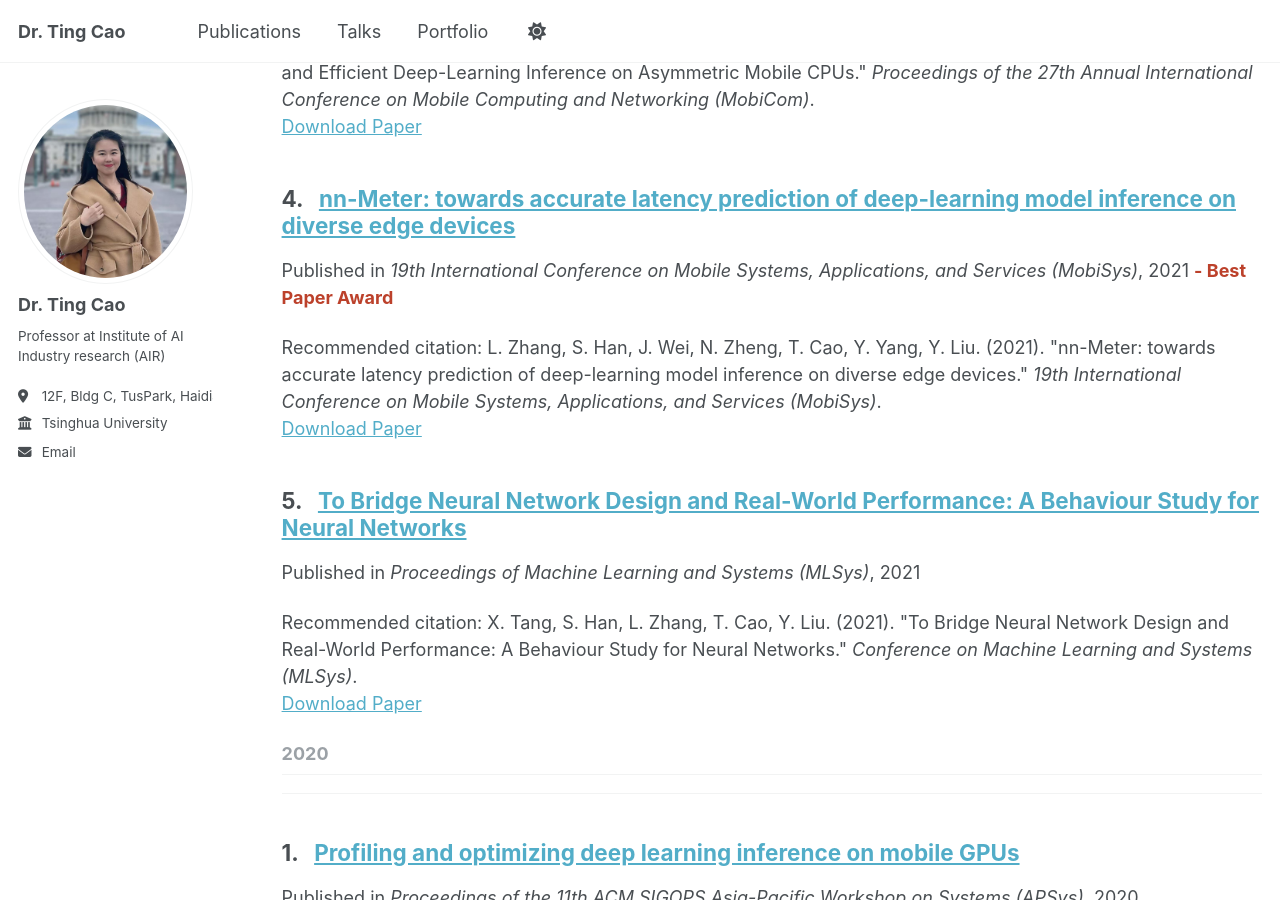
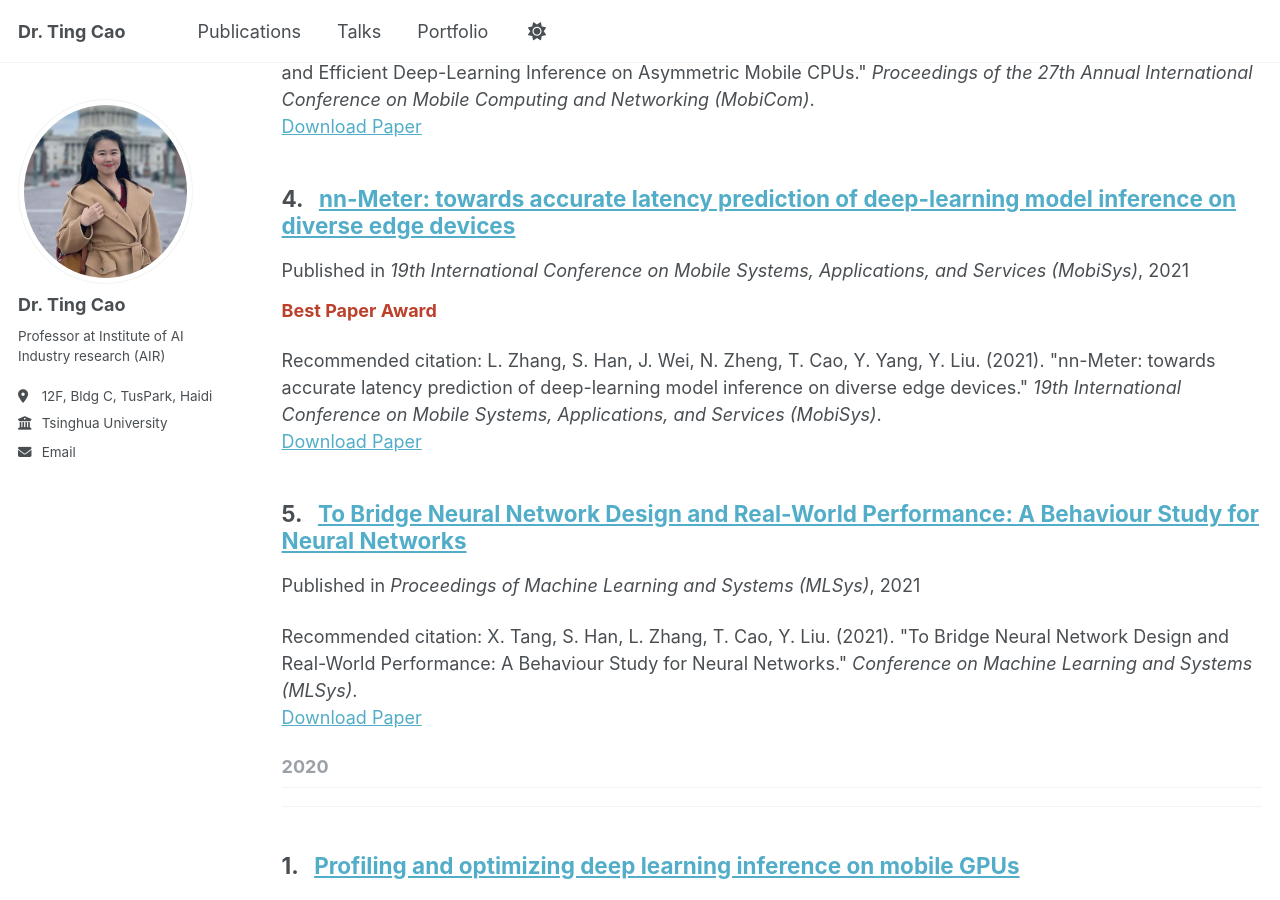
Before and after one commit to tingcao952/tingcao952.github.io, a Jekyll site: the page built from _pages/publications.html, in a window 1280 px wide and 900 px high, scrolled down 12712 px. Built offline with Jekyll 4.4.1, drawn with Linux system fonts in a browser that asks for light colours; a script that is not in the unit is left out.

Commit message:
To make the award more obvious

```diff
--- a/_includes/archive-single.html
+++ b/_includes/archive-single.html
@@ -50,7 +50,8 @@
         {% if post.collection == 'teaching' %}
           <p> {{ post.type }}, <i>{{ post.venue }}</i>, {{ post.date | default: "1900-01-01" | date: "%Y" }} </p>
         {% elsif post.collection == 'publications' %}
-          <p>Published in <i>{{ post.venue }}</i>, {{ post.date | default: "1900-01-01" | date: "%Y" }} {% if post.award %}<span style="color: #bc412b; font-weight: bold;"> - {{ post.award }}</span>{% endif %}</p>
+          <p>Published in <i>{{ post.venue }}</i>, {{ post.date | default: "1900-01-01" | date: "%Y" }}</p>
+          {% if post.award %}<p style="color: #bc412b; font-weight: bold; margin-top: -10px;">{{ post.award }}</p>{% endif %}
         {% elsif post.date %}
          <p class="page__date"><strong><i class="fa fa-fw fa-calendar" aria-hidden="true"></i> {{ site.data.ui-text[site.locale].date_label | default: "Published:" }}</strong> <time datetime="{{ post.date | default: "1900-01-01" | date_to_xmlschema }}">{{ post.date | default: "1900-01-01" | date: "%B %d, %Y" }}</time></p>
         {% endif %}
```
